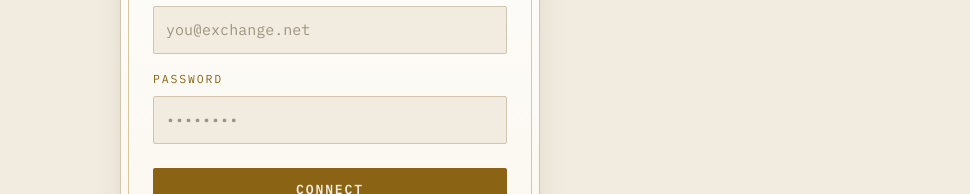
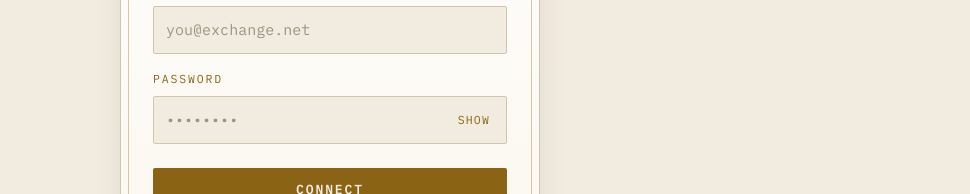
Before and after one commit to Pro100Sergosha/NexChat, a React (Vite) app in the folder frontend/: page /login in a window 1280 px wide. Shown: the part 379-573 px from the top of the page, without its empty margins (310-1280 px from the left). Built offline with nearby package versions, Linux system fonts and the light colour scheme.

Commit message:
feat(frontend): wire password UX into the register form
Swap the raw password input for PasswordField, show the strength gauge while registering, and gate the register submit on the client password policy (sign-in is unaffected).

```diff
--- a/frontend/src/pages/Login/Login.tsx
+++ b/frontend/src/pages/Login/Login.tsx
@@ -1,7 +1,10 @@
 import { useState, type FormEvent } from "react";
 import { useAuth } from "@/auth/AuthContext";
 import { ApiError } from "@/core/api";
+import { evaluatePassword } from "@/core/password";
 import { ThemeToggle } from "@/components/ThemeToggle/ThemeToggle";
+import { PasswordField } from "@/components/PasswordField/PasswordField";
+import { PasswordStrength } from "@/components/PasswordStrength/PasswordStrength";
 import styles from "./Login.module.css";
 
 type Mode = "login" | "register";
@@ -39,6 +42,9 @@ export function LoginPage() {
     setError(false);
     setReadout(null);
   }
+
+  // Registration is gated on the client password policy; sign-in isn't.
+  const registerReady = mode === "login" || evaluatePassword(password).allMet;
 
   return (
     <main className={styles.screen}>
@@ -89,20 +95,28 @@ export function LoginPage() {
             />
           </label>
 
-          <label className={styles.field}>
-            <span className="op-label">Password</span>
-            <input
-              type="password"
+          <div className={styles.field}>
+            <label className="op-label" htmlFor="password">
+              Password
+            </label>
+            <PasswordField
+              id="password"
               autoComplete={mode === "login" ? "current-password" : "new-password"}
-              required
               minLength={mode === "register" ? 8 : undefined}
               value={password}
-              onChange={(e) => setPassword(e.target.value)}
+              onChange={setPassword}
               placeholder={mode === "register" ? "8+ characters" : "••••••••"}
             />
-          </label>
+            {mode === "register" && password.length > 0 && (
+              <PasswordStrength password={password} />
+            )}
+          </div>
 
-          <button className={styles.connect} type="submit" disabled={busy}>
+          <button
+            className={styles.connect}
+            type="submit"
+            disabled={busy || !registerReady}
+          >
             {mode === "login" ? "Connect" : "Open line"}
           </button>
         </form>
```
